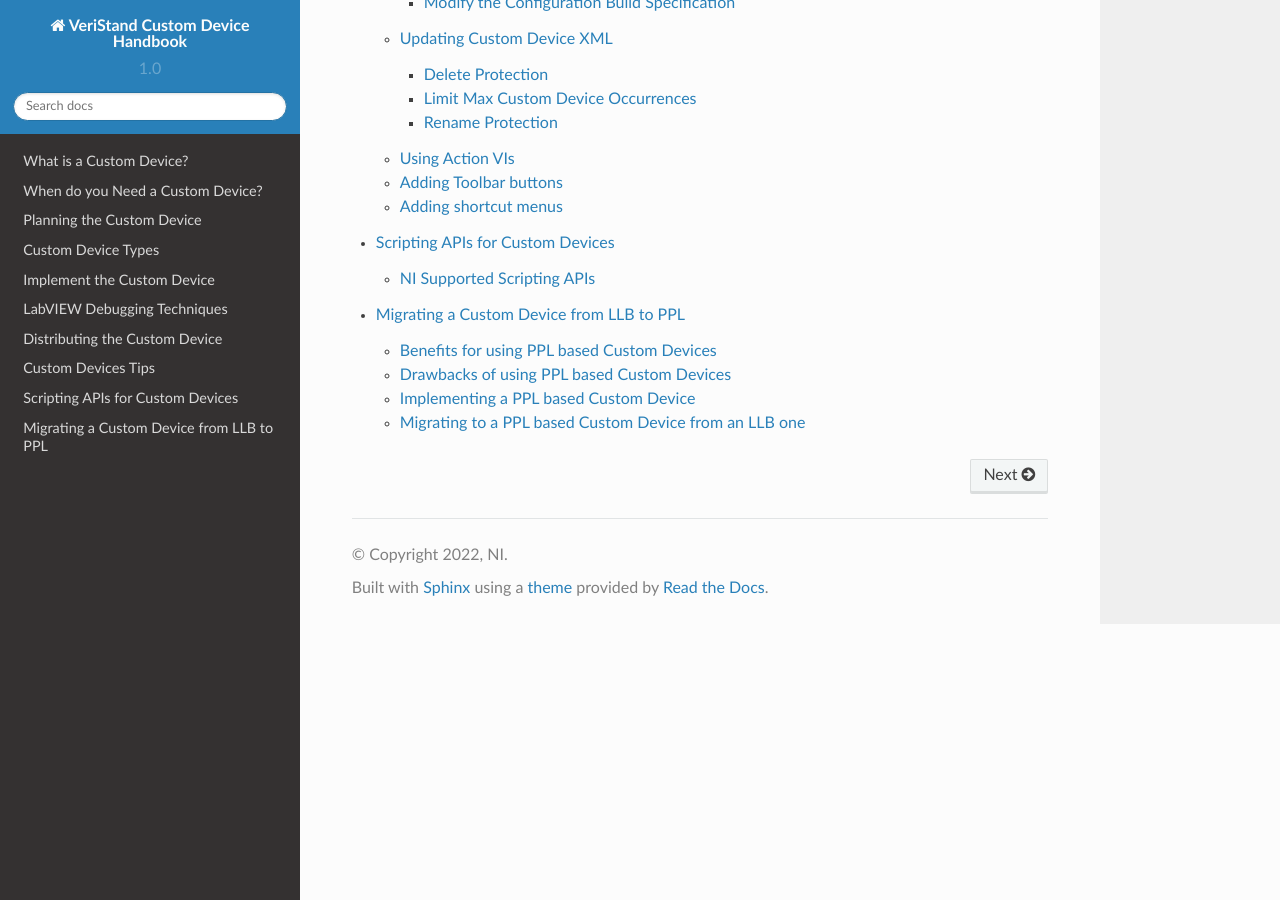
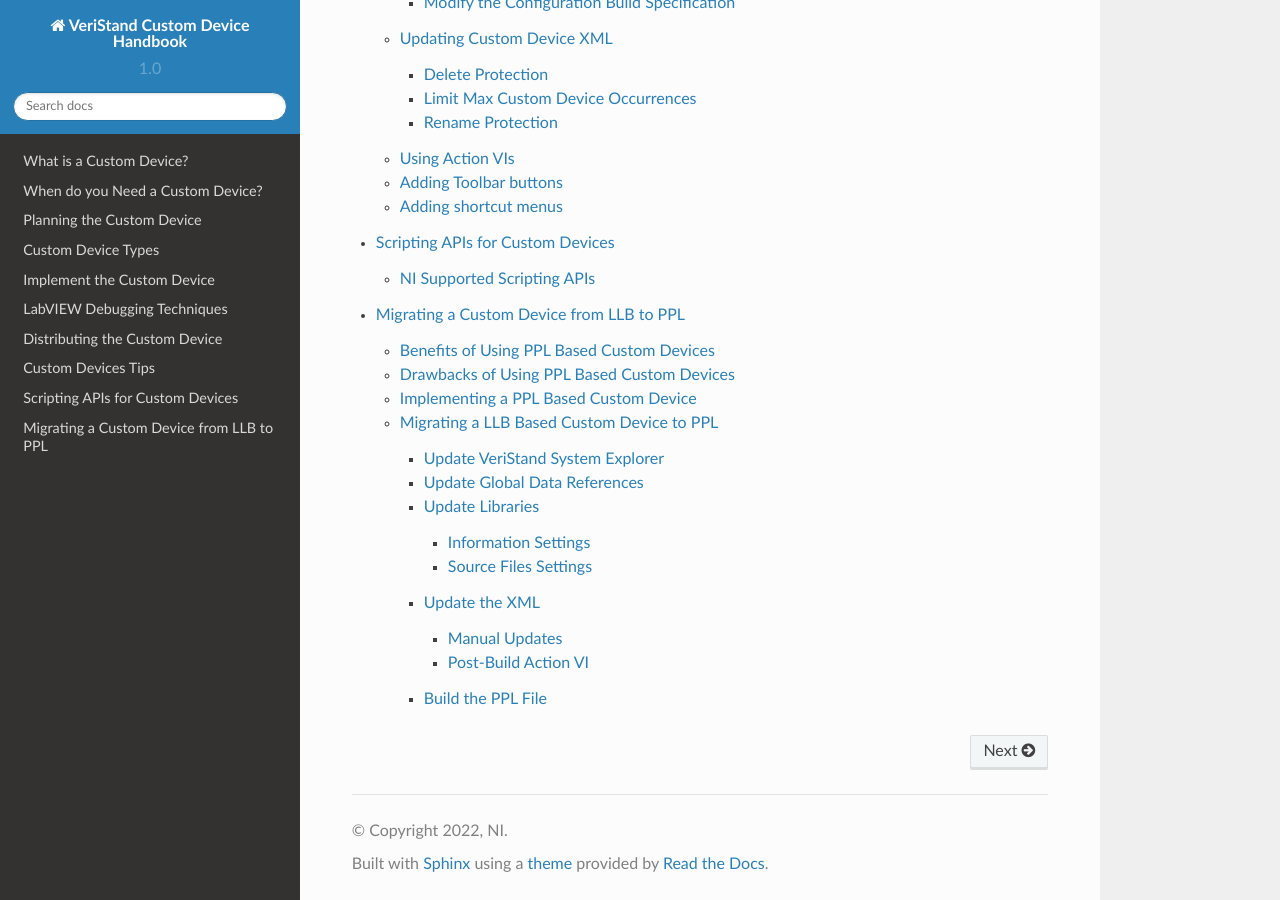
Before and after one commit to ni/niveristand-custom-device-handbook, a Sphinx documentation site: the page built from docs/index.md, in a window 1280 px wide and 900 px high, scrolled down 3233 px. Built offline with Sphinx 7.4.7 and the Read the Docs theme 2.0.0, drawn with Linux system fonts in a browser that asks for light colours; pages that are not in the unit, such as notebooks, are missing from menus; some of the changed lines change nothing that is shown.

Commit message:
Update Migrating_LLB_to_a_PPL_based_Custom_Device.md
Tech Writer Suggestions

```diff
--- a/docs/Migrating_LLB_to_a_PPL_based_Custom_Device.md
+++ b/docs/Migrating_LLB_to_a_PPL_based_Custom_Device.md
@@ -1,128 +1,183 @@
 ## Migrating from LLB to PPL
 
-First introduced with LabVIEW 2010, a packed project library (PPL) is a compiled LabVIEW project library (.lvlib) that contains all the .project library VIs and allows the user to call the public VIs in a manner that is identical to the use of the original project library. Since LabVIEW 2017 you can compile a packed project library to be also used with newer versions of LabVIEW. This option is enabled by default, but if you want to change that setting, choose "Advanced" in the sidebar and disable the option "Allow future versions of LabVIEW" to load this packed library.
+A *packed project library* (PPL) is a compiled LabVIEW library (*.lvlib*) that contains the VIs of that library. PPLs allow you to call public VIs similarly to their use in the original project library.
 
-Using PPLs for packaging VeriStand Custom Devices does not eliminate the usage of LLBs for the same purpose. A developer does not have to decide between using one or another. The two options can coexist as part of the same project. A developer can keep the existing LLB build specifications and simply add to the project the additional PPL ones. Of course, it might be necessary to modify the CD source code in order to be able to support both options. The XML configuration file would have to be modified as well to reflect the new loading paths for the CD elements.
+PPLs were first introduced in LabVIEW 2010. From LabVIEW 2017 onward, you can compile a PPL for newer versions of LabVIEW. This option is enabled by default.
 
-### Benefits for using PPL based Custom Devices
+**Note:** To change this setting, in the LabVIEW sidebar click **Advanced** and disable **Allow future versions of LabVIEW**.
 
-Packed Project Libraries (PPL) provide name spacing for all of its contained items and preserve the file hierarchy of the source project library. These features result in several potential benefits for a Custom Device packed in a PPL:
-* If two given custom devices would reference the same VI dependency, by packaging them into PPLs, each custom device would receive its own copy of the required dependency. This would be compiled and included in its respective PPL via namespacing for the contained items. The PPLs would also make sure that load-time conflicts are avoided.
+Using a PPL to package a VeriStand custom device does not block the use of an LLB. The two options can coexist as a part of the same project. To use both packaging methods, retain the existing LLB build specifications and add the additional PPL build specifications to the project.
 
-* Since PPLs preserve the file hierarchy of the source project library, that solves the issue of internal naming conflicts, which is specific to LLBs (which causes compile-time warnings and extra files to be generated). Multiple LabVIEW project libraries can be included in the same PPL, even if those contain items with the same name. This is the same reason why LabVIEW classes could now be easier used when building VeriStand Custom Devices.
+**Note:** You may need to modify the custom device source code to support both options. You may also need to modify the XML configuration file to reflect the new loading paths for the custom device elements.
 
-* Much smaller disk footprint, which would improve the deployment time (as you can see for the FPGA Addon below). .
+### Benefits of Using PPL Based Custom Devices
+
+A PPL provides name spacing for all contained items and preserves the file hierarchy of the source project library. These features result in several benefits for a custom device:
+* Grants each packaged custom device a copy of shared VI dependencies. These copies are compiled and included in the PPL through namespacing. The PPL also avoids load-time conflicts.
+
+* Avoids internal naming conflicts by preserving the file hierarch. LLBs could generate compile-time warnings and extra files. You can include multiple LabVIEW project libraries in the same PPL, even if the libraries contain items with the same name. This also allows for the easier use of LabVIEW classes when building custom devices.
+
+* Improves deployment time through a smaller disk footprint. The following image demonstrates the relative size difference between PPL and LLB packaging of the same FPGA Addon.
 
 ![](images/Disk_Footprint.jpg)
-### Drawbacks of using PPL based Custom Devices
 
-* One of the main drawback is that inside the PPL, relative paths for the items are maintained starting from the most common directory on disk. This can be confusing for LabVIEW developers that would expect the relative paths to start from the root of the library and follow the original project structure. Additionally, it also means that changing the organization, or location on disk, of the items that are included in the library build specification could in turn affect the relative paths of the items in the packed library. In time, this behavior could prove to be quite a challenge, since changes within the custom device folder structure could alter the organization of the items in the generated packed library. In turn, this would create the need to constantly update the configuration XML file with the new paths. The solution will be discussed below (in the migration steps).
+### Drawbacks of Using PPL Based Custom Devices
 
-* Certain LabVIEW features are not compatible with packed project libraries. For instance, malleable VIs (VIMs) cannot be included in a PPL and exported as public members, they can only be set with private scope. Implicitly, if a custom device code makes use of malleable VIs, packing it inside a PPL would require some changes (to either the code or the project level) to maintain compatibility.
+The following table displays the major drawbacks to using a PPL custom device.
 
-* When you open a PPL based Custom Device in Veristand, you will see an error regarding invalid paths for the RT Driver VIs (as you can see in the image below). This is happening because the Veristand System Explorer does not recognize PPL paths. However, this does not affect how your Custom Device runs. The fix for this issue is described in the next chapters.
+| Drawback    | Description | Solution |
+| ----------- | ----------- ||
+| Relative path updates | Relative paths for PPL items start from the most common directory on disk. <br><br> Changing the organization or disk location of an item in the library build specification can affect the relative path. Changes within the custom device folder structure can also alter the organization of the items. <br><br> These changes  require constant updates to the configuration XML file with the newest paths. | Create a [Post-Build Action VI](#####post-build-action-vi). |
+| Incompatible LabVIEW features | Some LabVIEW features are not compatible with PPL. For example, public malleable VIs (VIMs) cannot be included in a PPL for export. Only VIMs set with a private scope can be included. | May require code or project level updates. |
+| RT Driver VI path errors | Opening a PPL based custom device in VeriStand will generate invalid path errors for the RT Driver VIs. VeriStand System Explorer does not recognize PPL paths. These errors do not affect how the Custom Device runs. | Refer to [Update VeriStand System Explorer](####update-veristand-system-explorer). |
+| Deployment errors | Some custom device APIs, such as the NI VeriStand Custom Device Channel APIs, use Global Data References. This will cause deployment errors for a PPL based custom device. | Refer to [Update Global Data References](####update-global-data-references). |
 
-![](images/VeriStand_Path_Error.png)
+### Implementing a PPL Based Custom Device
 
-* Certain VeriStand Custom Device APIs (like the NI VeriStand Custom Device Channel APIs) are using Global Data References. This will lead to deployment errors for PPL based custom devices that use this API. Additional details, as well as the fix for this problem, is described in the next chapter.
+To create a new PPL based Custom Device, use the [VeriStand Custom Device Wizard](https://github.com/ni/niveristand-custom-device-wizard/releases) to generate a template project.
 
-### Implementing a PPL based Custom Device
+### Migrating a LLB Based Custom Device to PPL
 
-For creating a new packed project library based Custom Device, you can start from a Custom Device template project. You can choose one for your application from the [VeriStand Custom Device Wizard](https://github.com/ni/niveristand-custom-device-wizard/releases).
-### Migrating to a PPL based Custom Device from an LLB one
+To migrate to a PPL based custom device, you must perform the following actions.
 
-1. Changes for the VeriStand System Explorer
+1. Update VeriStand System Explorer
+2. Update Global Data References
+3. Update Libraries
+4. Update the XML
+5. Build the PPL File
 
-Now we will discuss the VeriStand error (mentioned in the drawbacks section), and how can we make it disappear. The solution would be to change the code of the **Initialization** VI and **Action on Compile** VI (as you can see below). The subVI in the *Initialization VI* dynamically deletes all the RT Driver paths from the system definition, after the Custom Device was created. This is acceptable, since these paths are used only during and after deployment. The purpose of the subVI added in the Action on Compile VI, is to re-insert the corresponding RT Driver paths, right before the system deployment. Since VeriStand keeps a copy of the deployed system definition in the local cache (unless the system definition is unmodified between deployments), this latest change is preserved - therefore, VeriStand now has a "complete" system definition in the local cache, which will be used for subsequent deployments. A good example (where you can see the exact structure of the subVIs) is implemented on [FPGA Add-on Custom Device](https://github.com/ni/niveristand-fpga-addon-custom-device) and will be available in the upcoming version of the LabVIEW Custom Device Wizard.
+#### Update VeriStand System Explorer
+
+To remove RT Driver path errors, update the *Initialization* and *Action on Compile* VIs.
+
+Inside the Initialization VI, add a *Clear RT Drivers* subVI to delete all RT Driver paths from the system definition after the custom device is created. The paths can be removed because they are only used during and after deployment.
+
+The following image displays where to insert the subVI.
 
 ![](images/Initialization_Change.png)
 
+Inside the Action on Compile VI, add a *Set RT Driver* subVI to re-insert the corresponding RT Driver paths before system deployment. VeriStand keeps a copy of the deployed system definition in the local cache unless the system definition is unmodified between deployments. The latest changes are preserved, allowing VeriStand to use the "complete" system definition from the local cache during deployment.
+
+The following image displays where to insert the subVI.
+
 ![](images/Action_on_Compile.png)
 
-2. Changes regarding global data references
+For an example of these subVI structures, refer to the [FPGA Add-on Custom Device](https://github.com/ni/niveristand-fpga-addon-custom-device). This custom device will be available in the upcoming version of the LabVIEW Custom Device Wizard.
 
-If you use certain VeriStand Custom Device APIs, which is the case for an inline custom device, the first step to migrate an existing Custom Device would include changes regarding how the global data references are initialized.
-For performance reasons, channel values are stored in VeriStand as a single block of data - i.e. as an array of double values. To be able to access a value element corresponding to a given channel, VeriStand is using Global Variables to pass pointer information, from the engine, to the calling APIs. While this works well for custom devices packed in LLBs, the same does not apply for packed project libraries, due to namespacing. Essentially, when compiling a PPL, a separate (namespaced) copy of the global variable is created and included with it. In turn, it cannot be used anymore for data transfer between the VeriStand engine and the running custom device and would result in a runtime error. To be able to mitigate this problem, we need to implement an alternative way to access the values within these global variables.
-The initialization code below needs to be incapsulated within a subVI ("Initialize Global Variables"). It has to be called only once from within the target custom device and, for an Inline type, it would have to be called specifically in the "Read Data from HW" case of the "RT Driver" due to how the VeriStand engine initializes (as you can see, circled in BLUE, below the subVI's code).
+#### Update Global Data References
+
+When using certain VeriStand Custom Device APIs, such as in an inline custom device, you must update how global data references are initialized.
+
+For performance reasons, channel values are stored in VeriStand as a single block of data. For example, they can be sorted as an array of double values. To access a value element corresponding to a given channel, VeriStand uses Global Variables to pass engine pointer information to the calling APIs.
+
+This approach works for LLB based custom devices, but not for PPL. When compiling a PPL, a separate, namespaced, copy of the global variable is created and included within the package. The global variable cannot be used to transfer data between the VeriStand engine and the running custom device. Performing a data transfer results in a runtime error. To mitigate this problem, implement an alternative way to access the values within these global variables.
+
+The following initialization code needs to be incapsulated within a subVI, such as **Initialize Global Variables**.
 
 ![](images/GlobalVariableINIT.PNG)
 
+This code can be called only once from within the target custom device. For an inline custom device, it must also be called in the RT Driver **Read Data from HW** case for engine initialization.
+
+The following image displays where to insert this code.
+
 ![](images/Init_Global_Var_subVI.PNG)
 
-3. Changes regarding libraries
+#### Update Libraries
 
-The next step is to create a packed project library for each LLB build specification you have in the project. The PPL needs to have a similar configuration with the LLB's. This means that, ideally, you would keep the same structure for the built files (the same file structure as for the LLB build specifications, to be able to reuse the build post-step for copying generated files to the VeriStand directory). To do so, you need to right-click on **Build Specifications** » **New** » **Packed Library**. The window for configuring your packed library will open.
+You must create a PPL for each LLB build specification in the project.
 
-![](images/BuildSpecification.PNG)
+The PPL needs to have a similar configuration to the LLB. You should keep the same built files structure, including the same file structure as the LLB build specifications. This will allow you to reuse the build post-step to copy generated files to the VeriStand directory.
 
+To make these library updates in LabVIEW, right-click **Build Specifications** and select **New** » **Packed Library**.
 
-**Information Settings**
+##### Information Settings
 
-Select *Information* from the left menu and rename the PPL in the *Build Specification Name* field. Following convention, there are some rules to consider in order to organize the built files properly, so that, they can be easily copied/moved to the VeriStand Custom Device's directory once the build is complete (It would be worth mentioning that the *Post Build Action VI* mentioned in the next section, operates based on the same naming and path convention).
+In the Configuration Release PPL Properties dialog box, click **Information** to enter a new **Build Specification Name**.
+
+There are rules to consider when organizing the built files. These rules ensure that the files can be copied or moved to the VeriStand Custom Device's directory once built.
+
+**Note:** The Post Build Action VI operates based on the same naming and path convention.
 
  a) Custom Device System Explorer
 
 ![](images/PPL_Config_Info.PNG)
 
-* The destination path should have the following structure: **"..\built\Custom Device Name\Operating System**
-* The name of the packed library file should have the following format: **Custom Device Name** + **Configuration** (you can see an example for the name and path of a Configuration library file on Windows)
+* The destination path should have the following structure: ``"..\built\Custom Device Name\Operating System``
+* The PLL file name should use the following format: [Custom Device Name] + [Configuration]
+
+The following image displays an example name and path of a Windows Configuration library file.
 
 ![](images/Sys_Explorer_Path.PNG)
 
  b) Custom Device Engine
 
-* The destination path should have the following structure: **"..\built\Custom Device Name\Operating System**
-* The name of the packed library file should have the following format: **Custom Device Name** + **Engine** + **Operating System Name** (you can see an example for the name and path of an Engine file on Linux)
+* The destination path should use the following structure: ``"..\built\Custom Device Name\Operating System``
+* The PLL file name should use the following format: [Custom Device Name] + [Engine] + [Operating System Name]
+
+The following image displays an example name and path of a Linux engine file.
 
 ![](images/Engine_Path.PNG)
 
-**Note:** Moving forward, we are supporting only one type of RT OS. This means there will be a total of two targets: Windows and Linux x64.
+**Note:** Future releases will only support one type of RT OS. There will be two targets: Windows and Linux x64.
 
-**Source Files Settings**
+##### Source Files Settings
 
  a) Custom Device System Explorer
 
-From the *Source Files* in the Category list (on the left), select the library containing the *System Explorer* files of your custom device (i.e. Configuration library). Set it as the *Top-level Library* by clicking on the topmost arrow in the Source Files window. If you need additional files to be distributed with the packed library (for example, the configuration XML file), you can add them to the "Always-Included" files list (see below).
-
-**Note:** if you need to include something in the PPL (for example the XML file in the System Explorer PPL), select the file you want to include and press the bottom blue arrow (the one circled in BLUE).
+In the Configuration Release PPL Properties dialog box, click **Source Files** and select the library containing the System Explorer files of your custom device (i.e. Configuration library). Set this library as the **Top-level Library**.
 
 ![](images/PPL_Config_Source.png)
 
+**Note:** To distribute additional files with the PPL, such as a configuration XML file, add them to the **Always-Included** files list.
+
  b) Custom Device Engine
 
-From the *Source Files* in the Category list (on the left), select the library containing the *Engine* files of your custom device (i.e. Configuration library). Set it as the *Top-level Library* by clicking on the topmost arrow in the Source Files window.
+In the Configuration Release PPL Properties dialog box, click **Source Files** and select the library containing the engine files of your custom device (i.e. Configuration library). Set this library as the **Top-level Library**.
 
 ![](images/Source_Files_Eng.png)
 
-**Note:** You should configure PPLs also for the Real Time targets build specifications.
+**Note:** You should also configure PPLs for the Real Time targets build specifications.
 
-4. Changes regarding the XML
+#### Update the XML
 
-The last step is to make the necessary changes in the XML file. For this, you have two choices: you can do it *manually*, or you can create a *Post-Build Action* VI.
+You must update XML files either manually or by creating a **Post-Build Action** VI.
 
-If you choose to do it **manually**, you will need to change the path for each LLB with the path of each corresponding PPL.
-For example, the following image represents the XML code sequence for the custom device RT Driver VI on a Windows target.
+##### Manual Updates
+
+To update manually, you will need to update the path for each LLB with the path of each corresponding PPL.
+
+The following image displays the XML code sequence for the custom device RT Driver VI on a Windows target.
 
 ![](images/XML_Engine_Path_LLB.PNG)
 
-You need to change what comes after the `<Path>` tag.
+You need to update what comes after the `<Path>` tag.
 
 ![](images/XML_Engine_Path_PPL.PNG)
 
-Here you can see the `<Path>` contains a path for a VI located inside a PPL. You need to update all the `<Path>` tags in the XML that reference VIs inside the newly created PPLs.
+The `<Path>` tag contains a path for a VI located inside a PPL. You need to update all the `<Path>` tags in the XML that reference VIs inside the newly created PPLs.
 
-**Note:** You need to update also the `<RealTimeSystemDestination>` tags.
+**Note:** You also need to update the `<RealTimeSystemDestination>` tags.
 
-If you don't want to spend time manually changing the paths, you can choose to implement a VI that automatically updates the XML file (see below). This is also the long-term solution for the problem with relative paths, mentioned earlier.
+##### Post-Build Action VI
+
+To automate path updates, implement a VI to update the XML file.
+
+The following image displays one possible VI.
 
 ![](images/XML_updater.PNG)
 
-The best approach is to set such a VI as a *Post-Build Action* for your engine or configuration build specification (see below). You can also see it implemented in [FPGA Add-on Custom Device](https://github.com/ni/niveristand-fpga-addon-custom-device) and will be available in the upcoming version of the LabVIEW Custom Device Wizard.
+You can set this VI in LabVIEW as a Post-Build Action for your engine or configuration build specification.
+
+To set the action in LabVIEW, open the Engine Release PPL Properties dialog box and click **Pre/Post Build Actions** to enable **Excute VI after build**.
 
 ![](images/Execute_XML_updater.PNG)
 
-5. Build Files
+For an example of such a VI being implemented, refer to the [FPGA Add-on Custom Device](https://github.com/ni/niveristand-fpga-addon-custom-device). this custom device will be available in the upcoming version of the LabVIEW Custom Device Wizard.
 
-Press *Build* and you should see this window after the build finishes:
+#### Build the PPL File
+
+Once finished with your updates, you can build the PPL.
+
+The following window should display after the build finishes.
 
 ![](images/ppl_done.PNG)
```
